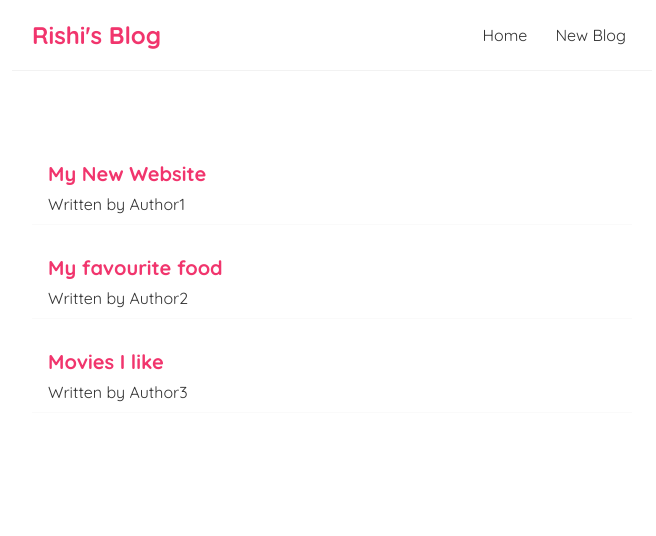
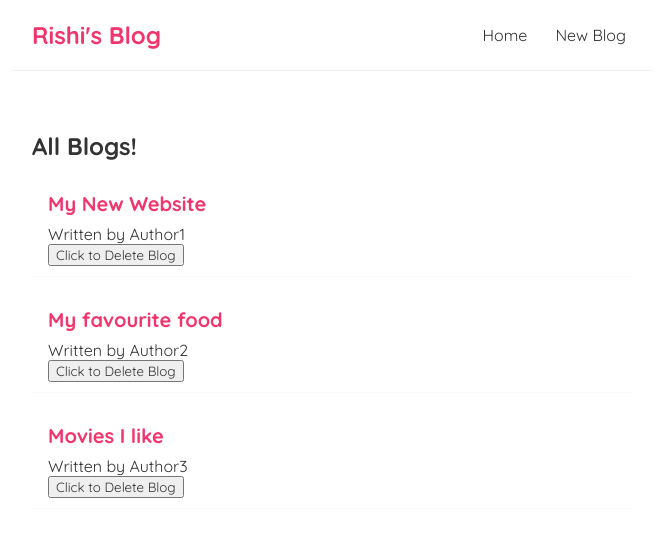
Before and after one commit to Rishi-Kokil/The-Blog-Website, a React (Create React App) app: page / in a window 1280 px wide. Shown: the top 536 px of the page, without its empty margins (308-964 px from the left). Built offline with nearby package versions, Linux system fonts and the light colour scheme.

Commit message:
Added JSON Server for String and Retrieving Data

```diff
--- /dev/null
+++ b/data/db.json
@@ -0,0 +1,16 @@
+{
+    "blogs" : [
+        {
+            "id" : 1 ,
+            "title" : "First Blog" ,
+            "body" : "Lorem ipsum dolor sit amet consectetur adipisicing elit. Ipsam nesciunt itaque labore, mollitia quae nobis atque alias magnam exercitationem porro." ,
+            "author" : "author1"
+        } ,
+        {
+            "id" : 2 ,
+            "title" : "Second Blog" ,
+            "body" : "Lorem ipsum dolor sit amet consectetur adipisicing elit. Ipsam nesciunt itaque labore, mollitia quae nobis atque alias magnam exercitationem porro." ,
+            "author" : "author1"
+        }
+    ]
+}
--- /dev/null
+++ b/src/BlogList.js
@@ -0,0 +1,24 @@
+
+
+// we are using destructuring sytax for directly accessing the props object properties
+
+// blogs array is taken as input and title is also taken
+const BlogList = ({ blogs, title, handleClick}) => {
+    return (
+        <div className="blog-list">
+            <h2>{title}</h2>
+            {
+                blogs.map((blog) => (
+                    <div className="blog-preview" key={blog.id}>
+                        <h2>{blog.title}</h2>
+                        <p>Written by {blog.author}</p>
+                        <button onClick={() => { handleClick(blog.id) }}>Click to Delete Blog</button>
+                    </div>
+                ))
+            }
+
+        </div>
+    );
+}
+
+export default BlogList;
--- a/src/Home.js
+++ b/src/Home.js
@@ -1,22 +1,30 @@
-import {useState} from "react"
+import { useState, useEffect } from "react"
+import BlogList from "./BlogList";
 
 const Home = () => {
-    const [blogs , SetBlogs] = useState([
-        {title : "My New Website", body : "Lorem-ipsum....." , author : "Author1" , id : 1},
-        {title : "My favourite food", body : "Lorem-ipsum....." , author : "Author2" , id : 2},
-        {title : "Movies I like", body : "Lorem-ipsum....." , author : "Author3" , id : 3},
+    const [blogs, SetBlogs] = useState([
+        { title: "My New Website", body: "Lorem-ipsum.....", author: "Author1", id: 1 },
+        { title: "My favourite food", body: "Lorem-ipsum.....", author: "Author2", id: 2 },
+        { title: "Movies I like", body: "Lorem-ipsum.....", author: "Author3", id: 3 },
     ]);
+
+    const [name, setName] = useState("Mario");
+
+    useEffect(
+        () => { console.log("Use effect is triggered"); },
+        [name]
+    );
+
+    const handleClick = (id) => {
+        const newBlogs = blogs.filter((blog) => blog.id !== id);
+        SetBlogs(newBlogs);
+    }
 
     return (
         <div className="home">
-            {blogs.map((blog)=>(
-                <div className="blog-preview" key = {blog.id}>
-                    <h2>{ blog.title }</h2>
-                    <p>Written by {blog.author}</p>
-                </div>
-            ))}
+            <BlogList blogs={blogs} title="All Blogs!" handleClick={handleClick} />
         </div>
-     );
+    );
 }
 
 export default Home;
```
Also changed, not shown: image.png (added), 1 other file (tests, documents, lock files or other folders).
